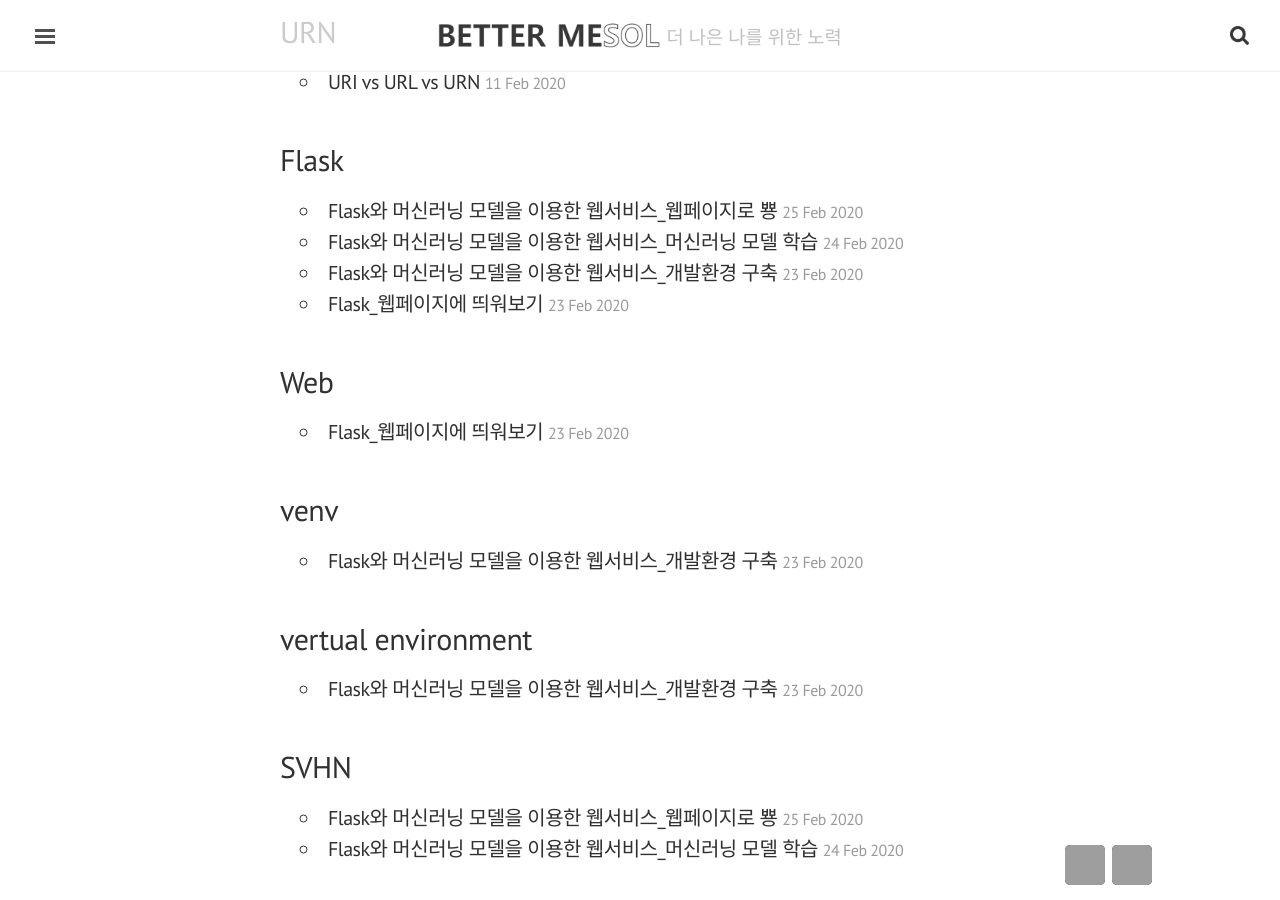
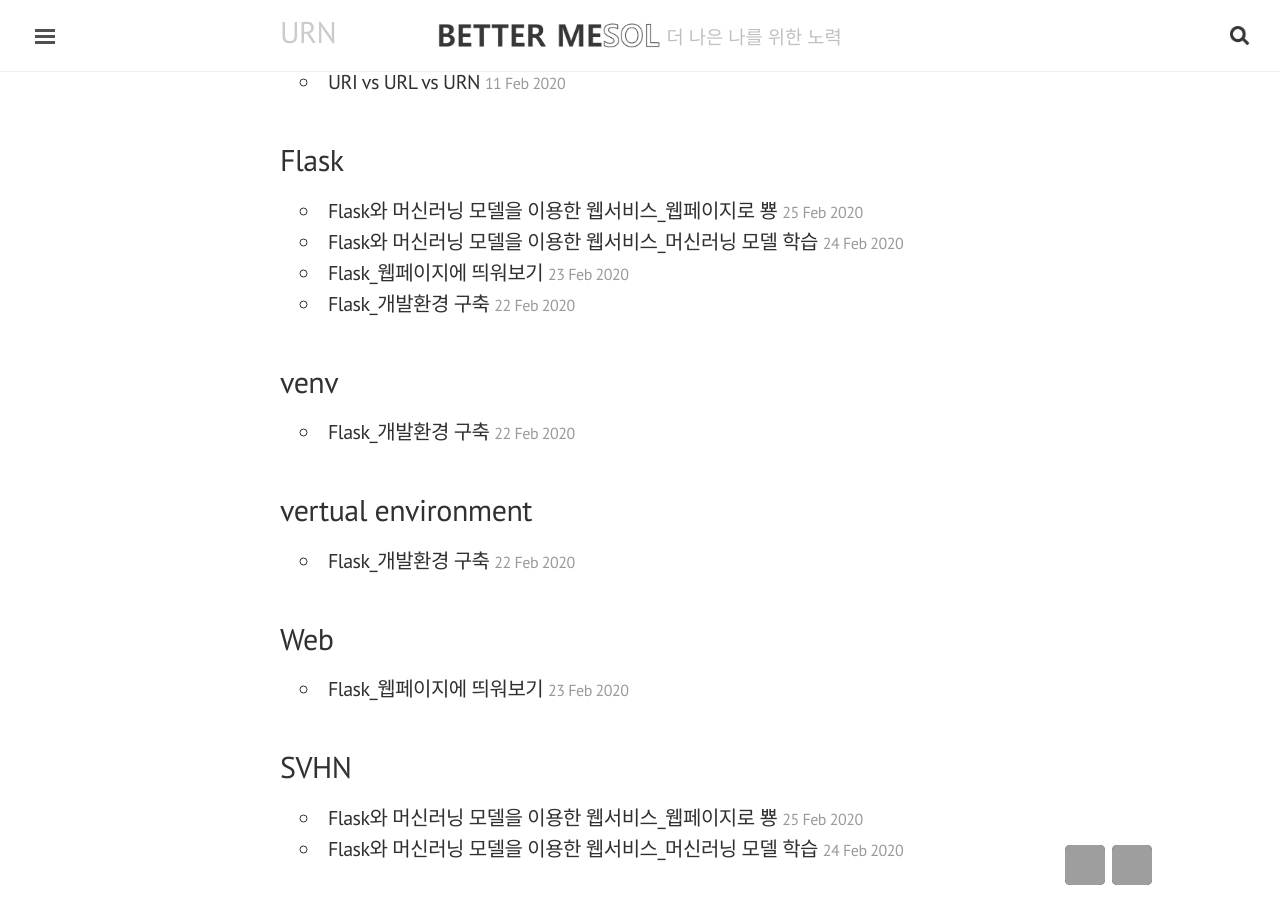
Before and after one commit to bettermesol/bettermesol.github.io, a Jekyll site: the page built from blog/tags.html, in a window 1280 px wide and 900 px high, scrolled down 11717 px. Built offline with Jekyll 4.4.1, drawn with Linux system fonts in a browser that asks for light colours; nearby versions of some CDN libraries; some of the changed text lies outside the part shown; grey boxes are pictures that could not be loaded.

Commit message:
Update and rename 2020-02-23-flask_1_venv.md to 2020-02-22-flask_1_venv.md

```diff
--- a/_posts/2020-02-23-flask_1_venv.md
+++ b/_posts/2020-02-22-flask_1_venv.md
@@ -1,7 +1,7 @@
 ---
-title: "Flask와 머신러닝 모델을 이용한 웹서비스_개발환경 구축"
+title: "Flask_개발환경 구축"
 excerpt: "가상 개발환경 구성"
-last_modified_at: 2020-02-23T16:20:02-05:00
+last_modified_at: 2020-02-22T16:20:02-05:00
 categories:
   - Web
 tags: [Flask, ML, venv, vertual environment]
```
